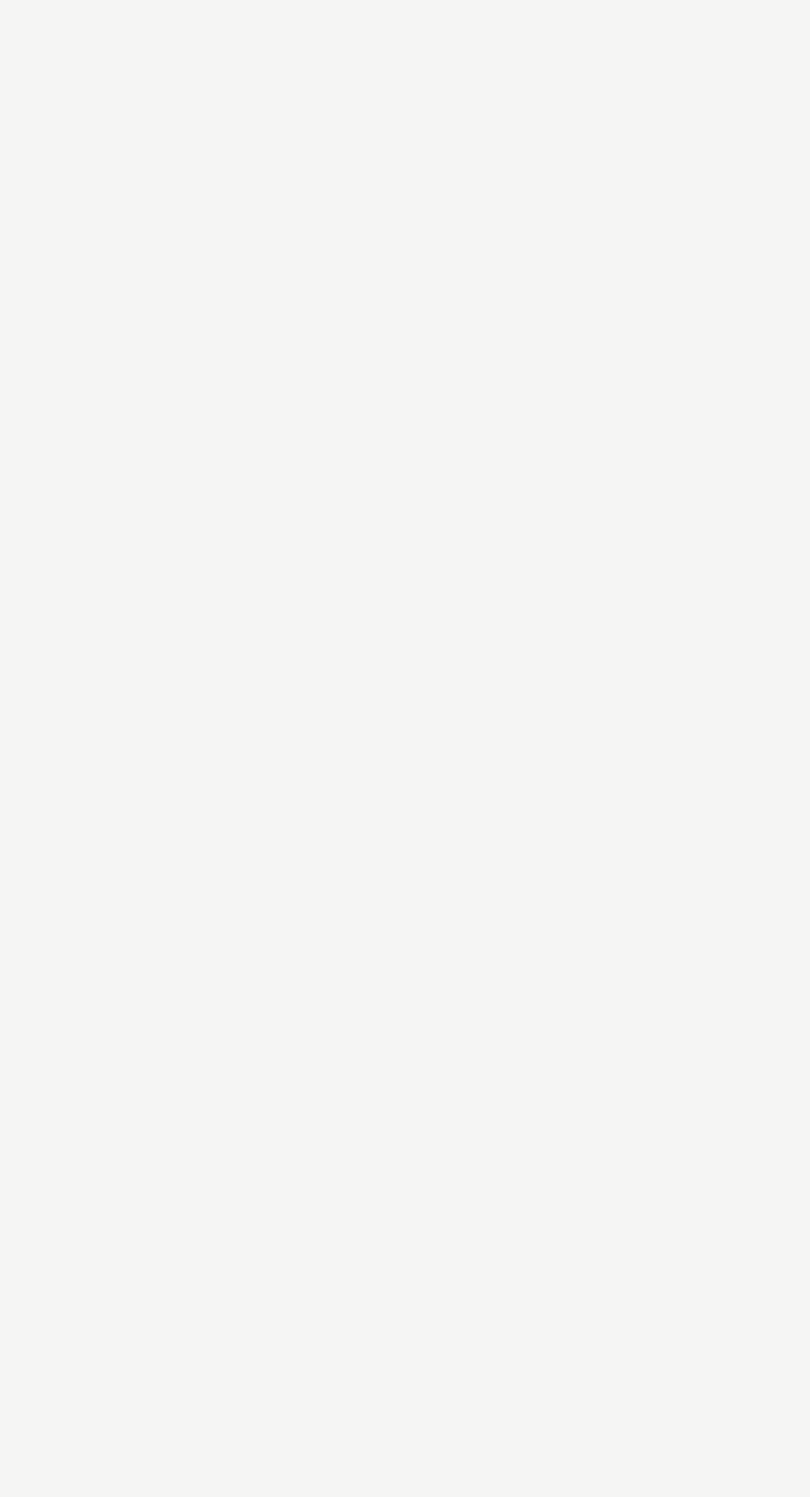
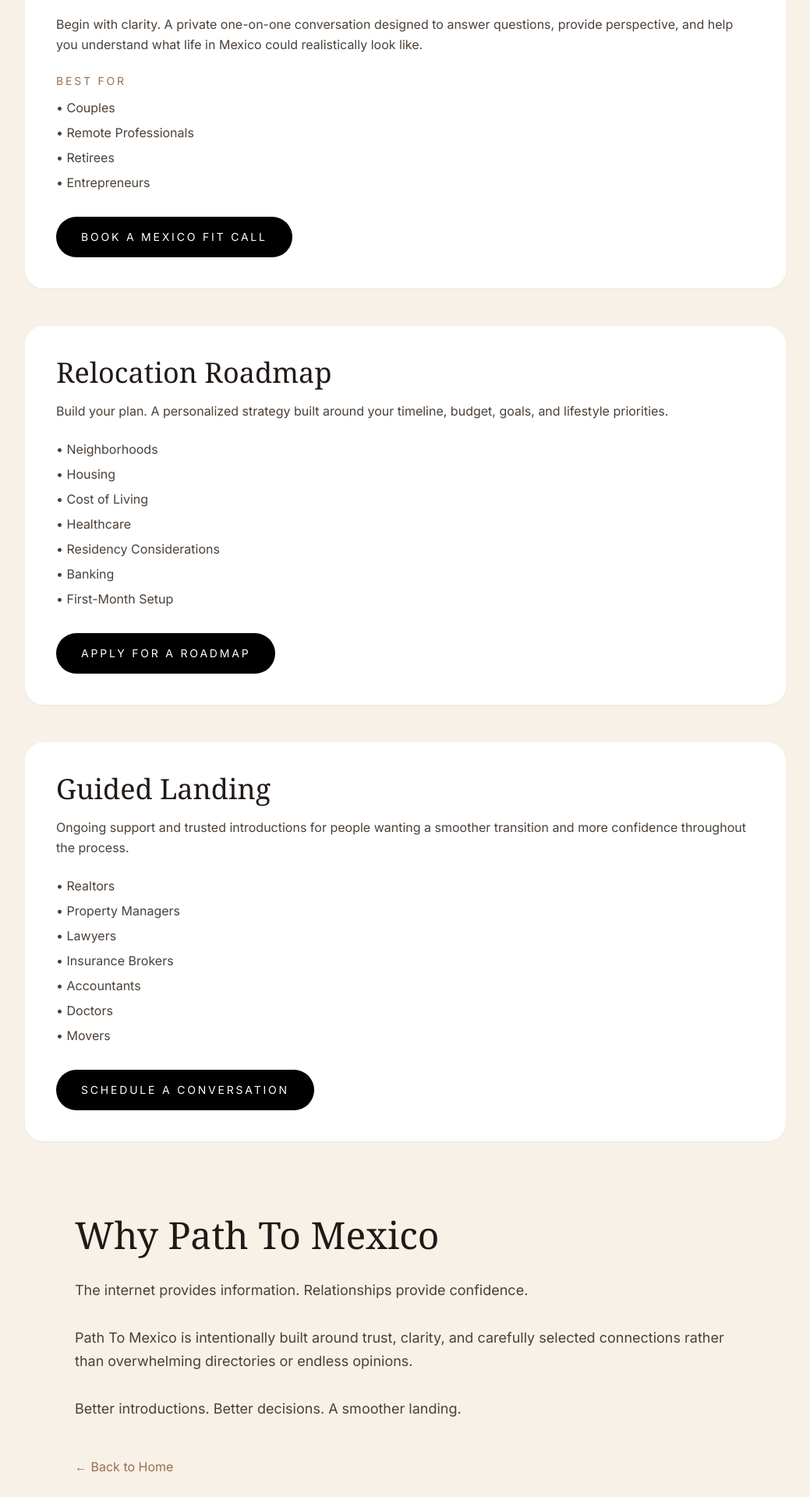
Before and after one commit to TradePhoenix/cielo-nuevo, a React (Create React App) app: page /work-with-path-to-mexico in a window 1280 px wide. Before the commit this address had no page. Shown: the part 720-2640 px from the top of the page at 78% size, without its empty margins (120-1159 px from the left). Before the commit the page ends 800 px from the top, so only its background shows below. Built offline with nearby package versions, Linux system fonts and the light colour scheme.

Commit message:
Add Work With Path To Mexico page

```diff
--- a/src/App.js
+++ b/src/App.js
@@ -18,6 +18,7 @@
 import PrivacyPolicyPage from "./pages/PrivacyPolicyPage";
 import TermsOfServicePage from "./pages/TermsOfServicePage";
 import MexicoFitCallPage from "./pages/MexicoFitCallPage";
+import WorkWithPathToMexicoPage from "./pages/WorkWithPathToMexicoPage";
 import GroceryCostsInMexicoPage from "./pages/GroceryCostsInMexicoPage";
 import SafetyInMexicoPage from "./pages/SafetyInMexicoPage";
 import HowMuchMoneyDoYouNeedToMoveToMexicoPage from "./pages/HowMuchMoneyDoYouNeedToMoveToMexicoPage";
@@ -58,9 +59,9 @@
         <Route path="/privacy-policy" element={<PrivacyPolicyPage />} />
         <Route path="/terms-of-service" element={<TermsOfServicePage />} />
               <Route path="/mexico-fit-call" element={<MexicoFitCallPage />} />
+              <Route path="/work-with-path-to-mexico" element={<WorkWithPathToMexicoPage />} />
       </Routes>
     </BrowserRouter>
   );
 }
-
 export default App;
--- a/src/pages/HomePage.js
+++ b/src/pages/HomePage.js
@@ -83,9 +83,9 @@
     servicesText:
       "Once the inner decision is made, the practical path matters. Path To Mexico helps people step into life in Mexico through trusted local connections, real estate guidance, residency support, and grounded on-the-ground clarity.",
     services: [
-      ["Relocation Guidance", "Step-by-step support for settling into Playa del Carmen with confidence."],
+      ["Relocation Support", "Step-by-step support for settling into Playa del Carmen with confidence."],
       ["Real Estate Connections", "Trusted introductions for rentals, condos, investment properties, and local opportunities."],
-      ["Residency Support", "Guidance toward the right professionals for residency, paperwork, and local setup."]
+      ["Residency Support", "Support toward the right professionals for residency, paperwork, and local setup."]
     ],
 
     workLabel: "Work With Me",
@@ -144,14 +144,14 @@
     stats: [
       ["100+", "Conversations"],
       ["Playa", "Local Focus"],
-      ["24/7", "Guidance"],
+      ["Personal", "Support"],
       ["Real", "Connections"]
     ],
 
     whoTitle: "Built For People Ready For A Different Life",
     whoText:
       "Whether you are coming from Canada, the United States, or somewhere else, Path To Mexico helps you understand your options and connect with the right people on the ground.",
-    tags: ["Canadians", "Americans", "Digital Nomads", "Retirees", "Investors", "Families", "Remote Workers", "Freedom Seekers"],
+    tags: ["Canadians", "Americans", "Remote Professionals", "Retirees", "Investors", "Families", "Remote Workers", "Entrepreneurs"],
 
     faqLabel: "Common Questions",
     faqTitle: "Before You Make The Move",
@@ -311,7 +311,7 @@
     stats: [
       ["100+", "Conversaciones"],
       ["Playa", "Enfoque Local"],
-      ["24/7", "Guía"],
+      ["Personal", "Guía"],
       ["Real", "Conexiones"]
     ],
 
@@ -807,11 +807,11 @@
           </p>
 
           <h2 className="max-w-4xl text-4xl font-light leading-tight tracking-[-0.05em] md:text-7xl">
-            You don't have to figure everything out alone.
+            Trusted people matter.
           </h2>
 
           <p className="mt-8 max-w-3xl text-lg leading-relaxed text-zinc-600">
-            Path To Mexico connects people with carefully selected professionals and local resources to help create a smoother transition and a more confident landing.
+            Path To Mexico connects clients with carefully selected professionals and local resources to create a smoother transition and a more confident landing.
           </p>
 
           <div className="mt-16 grid gap-6 md:grid-cols-3">
--- /dev/null
+++ b/src/pages/WorkWithPathToMexicoPage.js
@@ -0,0 +1,128 @@
+import React from "react";
+import { Link } from "react-router-dom";
+
+export default function WorkWithPathToMexicoPage() {
+  return (
+    <main className="min-h-screen bg-[#f7f1e8] text-[#1f1a17]">
+      <section className="mx-auto max-w-5xl px-6 py-28">
+        <p className="mb-5 text-sm uppercase tracking-[0.3em] text-[#9b6f4e]">
+          Work With Path To Mexico
+        </p>
+
+        <h1 className="mb-8 font-serif text-5xl leading-tight md:text-7xl">
+          Private relocation guidance for people seeking a different rhythm of life.
+        </h1>
+
+        <p className="max-w-3xl text-xl leading-relaxed text-[#4b4038]">
+          Moving countries is about far more than paperwork. Housing, healthcare,
+          banking, timing, lifestyle, and trusted relationships all matter.
+          Path To Mexico helps simplify the process through thoughtful guidance
+          and carefully selected local connections.
+        </p>
+      </section>
+
+      <section className="mx-auto grid max-w-5xl gap-12 px-6 pb-24">
+        <div className="rounded-3xl bg-white p-10 shadow-sm">
+          <h2 className="mb-4 font-serif text-4xl">Mexico Fit Call</h2>
+
+          <p className="mb-6 leading-relaxed text-[#4b4038]">
+            Begin with clarity. A private one-on-one conversation designed to answer questions,
+            provide perspective, and help you understand what life in Mexico could realistically
+            look like.
+          </p>
+
+          <p className="mb-3 text-sm uppercase tracking-[0.2em] text-[#9b6f4e]">
+            Best For
+          </p>
+
+          <ul className="mb-8 space-y-2 text-[#4b4038]">
+            <li>• Couples</li>
+            <li>• Remote Professionals</li>
+            <li>• Retirees</li>
+            <li>• Entrepreneurs</li>
+          </ul>
+
+          <Link
+            to="/mexico-fit-call"
+            className="inline-block rounded-full bg-black px-8 py-4 text-sm uppercase tracking-[0.2em] text-white"
+          >
+            Book A Mexico Fit Call
+          </Link>
+        </div>
+
+        <div className="rounded-3xl bg-white p-10 shadow-sm">
+          <h2 className="mb-4 font-serif text-4xl">Relocation Roadmap</h2>
+
+          <p className="mb-6 leading-relaxed text-[#4b4038]">
+            Build your plan. A personalized strategy built around your timeline,
+            budget, goals, and lifestyle priorities.
+          </p>
+
+          <ul className="mb-8 space-y-2 text-[#4b4038]">
+            <li>• Neighborhoods</li>
+            <li>• Housing</li>
+            <li>• Cost of Living</li>
+            <li>• Healthcare</li>
+            <li>• Residency Considerations</li>
+            <li>• Banking</li>
+            <li>• First-Month Setup</li>
+          </ul>
+
+          <a
+            href="/#begin"
+            className="inline-block rounded-full bg-black px-8 py-4 text-sm uppercase tracking-[0.2em] text-white"
+          >
+            Apply For A Roadmap
+          </a>
+        </div>
+
+        <div className="rounded-3xl bg-white p-10 shadow-sm">
+          <h2 className="mb-4 font-serif text-4xl">Guided Landing</h2>
+
+          <p className="mb-6 leading-relaxed text-[#4b4038]">
+            Ongoing support and trusted introductions for people wanting a smoother
+            transition and more confidence throughout the process.
+          </p>
+
+          <ul className="mb-8 space-y-2 text-[#4b4038]">
+            <li>• Realtors</li>
+            <li>• Property Managers</li>
+            <li>• Lawyers</li>
+            <li>• Insurance Brokers</li>
+            <li>• Accountants</li>
+            <li>• Doctors</li>
+            <li>• Movers</li>
+          </ul>
+
+          <a
+            href="/#begin"
+            className="inline-block rounded-full bg-black px-8 py-4 text-sm uppercase tracking-[0.2em] text-white"
+          >
+            Schedule A Conversation
+          </a>
+        </div>
+      </section>
+
+      <section className="mx-auto max-w-4xl px-6 pb-32">
+        <h2 className="mb-8 font-serif text-5xl">Why Path To Mexico</h2>
+
+        <div className="space-y-8 text-lg leading-relaxed text-[#4b4038]">
+          <p>The internet provides information. Relationships provide confidence.</p>
+
+          <p>
+            Path To Mexico is intentionally built around trust, clarity, and carefully
+            selected connections rather than overwhelming directories or endless opinions.
+          </p>
+
+          <p>Better introductions. Better decisions. A smoother landing.</p>
+        </div>
+
+        <div className="mt-12">
+          <Link to="/" className="text-[#9b6f4e] hover:underline">
+            ← Back to Home
+          </Link>
+        </div>
+      </section>
+    </main>
+  );
+}
```
